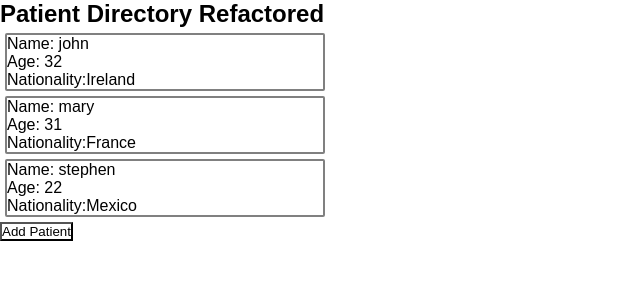
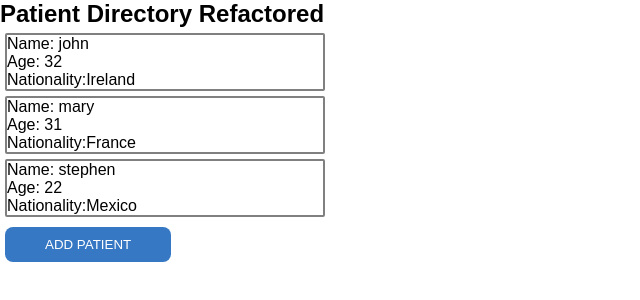
Before and after one commit to lukostelloe/cheetah-app, a Next.js app: page /newdirectory in a window 1280 px wide. Shown: the top 300 px of the page, without its empty margins (0-640 px from the left). Built offline with nearby package versions, Linux system fonts and the light colour scheme.

Commit message:
style(Button): add button component, add radix library

```diff
--- a/components/Button.tsx
+++ b/components/Button.tsx
@@ -2,15 +2,28 @@ import React from "react";
 import { styled } from "@stitches/react";
 
 const CustomButton = styled("button", {
-  backgroundColor: "Tomato",
+  backgroundColor: "rgb(55,120,196)",
+  color: "white",
   margin: "5px",
-  padding: "5px",
-  borderRadius: "5px",
+  padding: "10px 40px",
+  borderRadius: "8px",
   cursor: "pointer",
+  "&:hover": {
+    backgroundColor: "rgb(31,75,150)",
+  },
+  boxShadow: "none",
+  border: "none",
+  textTransform: "uppercase",
 });
 
-function Button({ label }: { label: string | number }) {
-  return <CustomButton>{label}</CustomButton>;
+function Button({
+  label,
+  onClick,
+}: {
+  label: string | number;
+  onClick?: () => void;
+}) {
+  return <CustomButton onClick={onClick}>{label}</CustomButton>;
 }
 
 export default Button;
--- a/components/PatientInputModal.tsx
+++ b/components/PatientInputModal.tsx
@@ -1,4 +1,5 @@
 import React from "react";
+import Button from "./Button";
 
 //cosnt AddPatient = () =>{
 //adds the patient to the mockPatient array }
@@ -10,7 +11,7 @@ function PatientInputModal() {
         <input placeholder="name"></input>
         <input placeholder="age"></input>
         <input placeholder="nationality"></input>
-        <button>Add</button>
+        <Button label="Add" />
       </form>
     </div>
   );
--- a/package.json
+++ b/package.json
@@ -10,6 +10,7 @@
   },
   "dependencies": {
     "@next/font": "13.1.2",
+    "@radix-ui/react-popover": "1.0.3",
     "@stitches/react": "^1.2.8",
     "@types/node": "18.11.18",
     "@types/react": "18.0.26",
--- a/src/pages/newdirectory.tsx
+++ b/src/pages/newdirectory.tsx
@@ -3,6 +3,7 @@ import NewPatientComponent from "../../components/NewPatientComponent";
 import { useState } from "react";
 import PatientInputModal from "components/PatientInputModal";
 import { mockPatients } from "mockData/mockPatients";
+import Button from "components/Button";
 
 function Newdirectory() {
   const [patientModalOpen, setPatientModalOpen] = useState(false);
@@ -20,15 +21,11 @@ function Newdirectory() {
           </li>
         ))}
       </ul>
-      <button
-        onClick={() =>
-          patientModalOpen
-            ? setPatientModalOpen(false)
-            : setPatientModalOpen(true)
-        }
-      >
-        Add Patient
-      </button>
+      <Button
+        onClick={() => setPatientModalOpen(!patientModalOpen)}
+        label="Add Patient"
+      />
+
       {patientModalOpen && <PatientInputModal />}
     </>
   );
```
Also changed, not shown: 1 other file (tests, documents, lock files or other folders).
